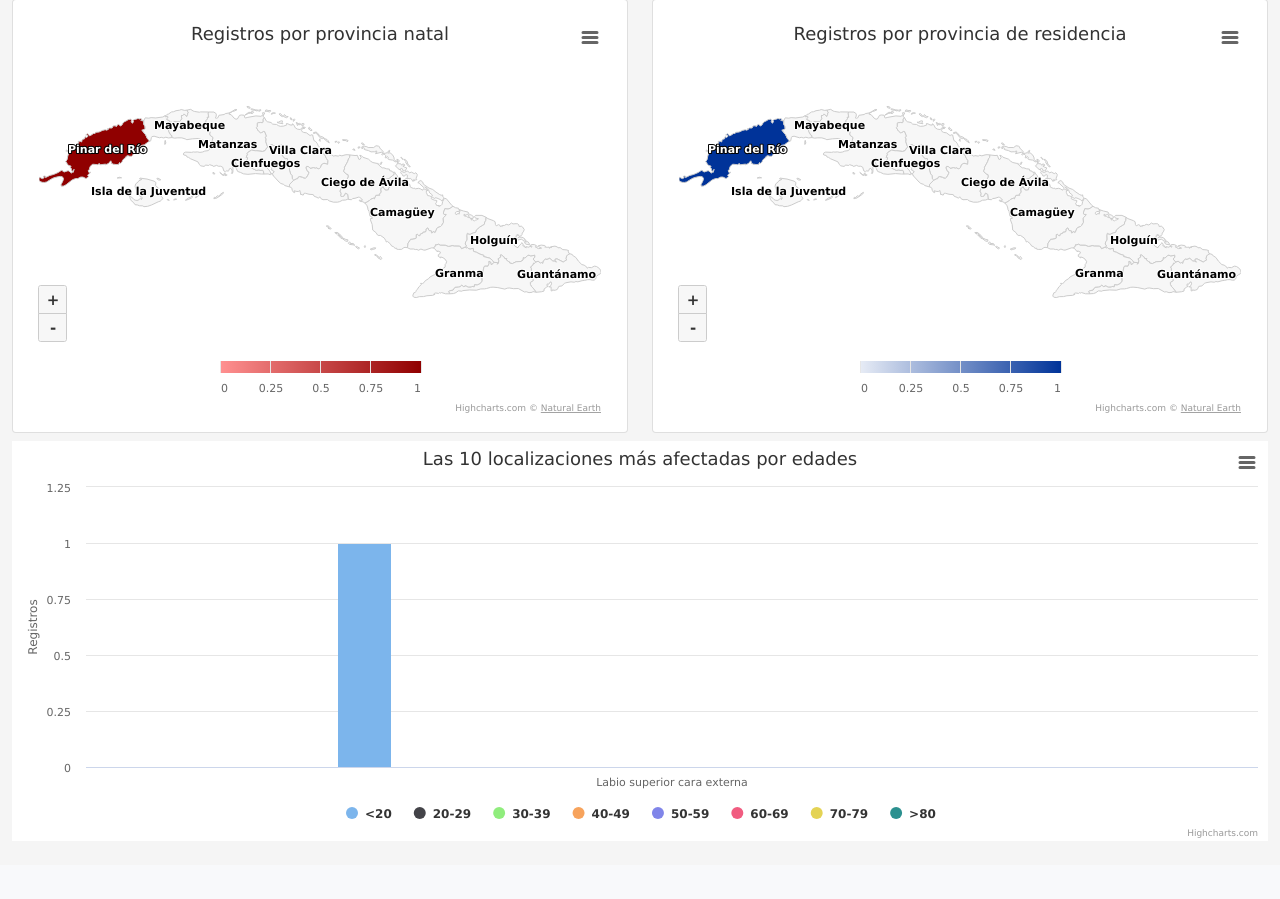
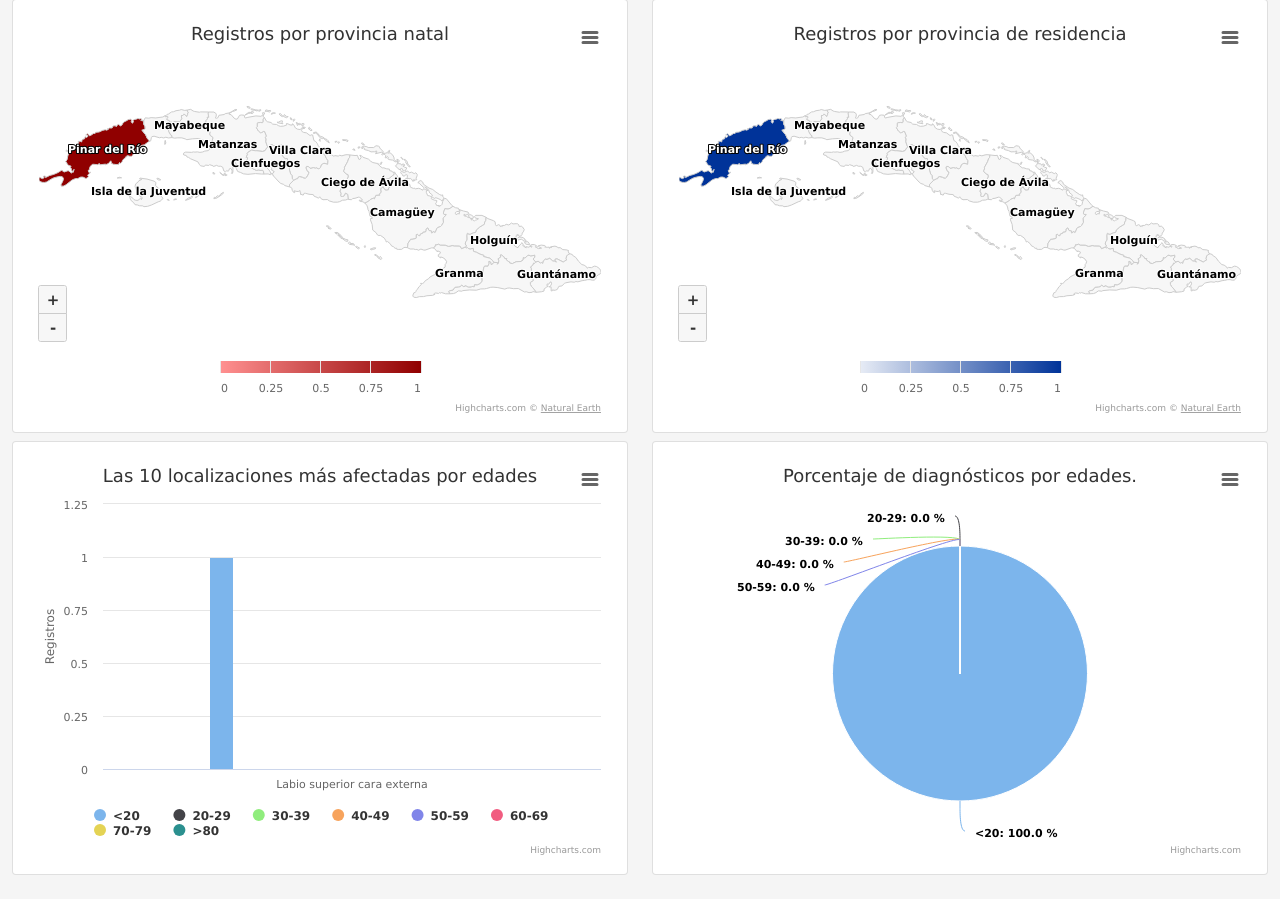
Before and after one commit to lazaroah02/sigipo, a Django app: page /dashboard/ in a window 1280 px wide. Shown: the part 195-1094 px from the top of the page. Before the commit the page ends 1033 px from the top, so only its background shows below. Run offline with Django 3.2, Linux system fonts and the light colour scheme; a user stored in the database is signed in; data comes from the database, SQL or seed files in the repository; tables that the repository leaves empty hold one stand-in row (values such as "Sample post"); parts of the project's set-up code (start-up, migrations or seed data) failed here and were passed over; some libraries are stand-ins or nearby versions.

Commit message:
Added icons chart to dashboard

```diff
--- a/apps/dashboard/views.py
+++ b/apps/dashboard/views.py
@@ -112,5 +112,18 @@ class Dashboard(LoginRequiredMixin, TemplateView):
                     .order_by("-num_subjects")[:10]
                 )
                 return JsonResponse(data=data, safe=False)
+            case "ages":
+                data = Neoplasm.objects.filter(primary_site__isnull=False).aggregate(
+                    num_subjects=Count("patient"),
+                    less_than_20=less_than_20_count,
+                    patient_in_20s=patient_in_20s,
+                    patient_in_30s=patient_in_30s,
+                    patient_in_40s=patient_in_40s,
+                    patient_in_50s=patient_in_50s,
+                    patient_in_60s=patient_in_60s,
+                    patient_in_70s=patient_in_70s,
+                    patient_more_than_80s=patient_more_than_80s,
+                )
+                return JsonResponse(data=data, safe=False)
         context = self.get_context_data(**kwargs)
         return self.render_to_response(context)
--- a/sigipo/static/js/internal/dashboard-charts.js
+++ b/sigipo/static/js/internal/dashboard-charts.js
@@ -62,6 +62,76 @@
         { name: ">80", data: moreThan80 },
       ],
     });
+    const ages = await fetch("?data=ages").then((response) => response.json());
+    Highcharts.chart("chart-ages", {
+      chart: {
+        plotBackgroundColor: null,
+        plotBorderWidth: null,
+        plotShadow: false,
+        type: "pie",
+      },
+      title: {
+        text: "Porcentaje de diagnósticos por edades.",
+      },
+      tooltip: {
+        pointFormat: "{series.name}: <b>{point.percentage:.1f}%</b>",
+      },
+      accessibility: {
+        point: {
+          valueSuffix: "%",
+        },
+      },
+      plotOptions: {
+        pie: {
+          allowPointSelect: true,
+          cursor: "pointer",
+          dataLabels: {
+            enabled: true,
+            format: "<b>{point.name}</b>: {point.percentage:.1f} %",
+          },
+        },
+      },
+      series: [
+        {
+          name: "Porcentaje",
+          colorByPoint: true,
+          data: [
+            {
+              name: "<20",
+              y: ages["less_than_20"] / ages["num_subjects"],
+            },
+            {
+              name: "20-29",
+              y: ages["patient_in_20s"] / ages["num_subjects"],
+            },
+            {
+              name: "30-39",
+              y: ages["patient_in_30s"] / ages["num_subjects"],
+            },
+            {
+              name: "40-49",
+              y: ages["patient_in_40s"] / ages["num_subjects"],
+            },
+            {
+              name: "50-59",
+              y: ages["patient_in_50s"] / ages["num_subjects"],
+            },
+            {
+              name: "60-69",
+              y: ages["patient_in_60s"] / ages["num_subjects"],
+            },
+            {
+              name: "70-79",
+              y: ages["patient_in_70s"] / ages["num_subjects"],
+            },
+            {
+              name: ">80",
+              y: ages["patient_more_than_80s"] / ages["num_subjects"],
+            },
+          ],
+        },
+      ],
+    });
   }
   loadCharts();
 })();
--- a/sigipo/templates/dashboard/dashboard.html
+++ b/sigipo/templates/dashboard/dashboard.html
@@ -55,8 +55,19 @@
   </div>
 
   <div class="row m-auto mt-2 mb-4">
-    <div class="col">
-      <div id="chart-top-10"></div>
+    <div class="col-sm-6">
+      <div class="card">
+        <div class="card-body">
+          <div id="chart-top-10"></div>
+        </div>
+      </div>
+    </div>
+    <div class="col-sm-6">
+      <div class="card">
+        <div class="card-body">
+          <div id="chart-ages"></div>
+        </div>
+      </div>
     </div>
   </div>
 </div>
```
